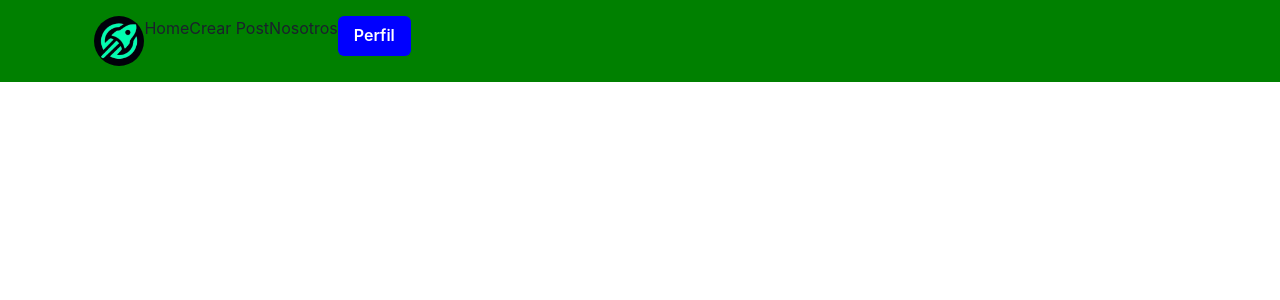
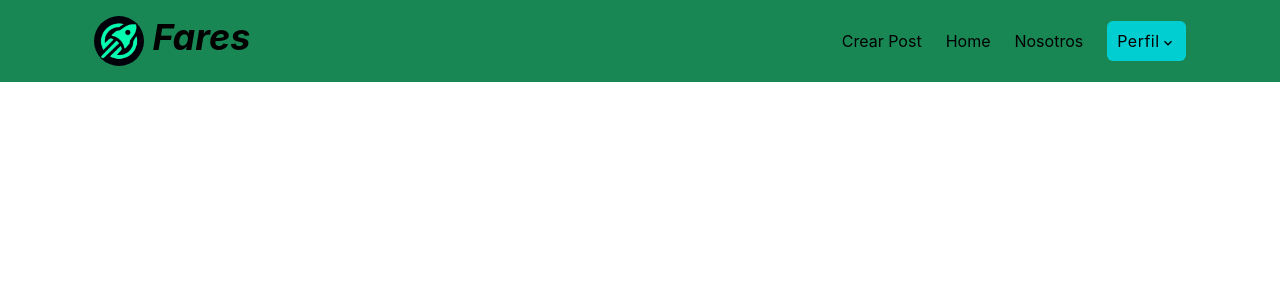
Before and after one commit to MauroGGutierrez/creando-login-with-leandro, a React (Create React App) app: page / in a window 1280 px wide. Shown: the top 300 px of the page. Built offline with nearby package versions, Linux system fonts and the light colour scheme.

Commit message:
perfil añadido

```diff
--- a/src/Form.js
+++ b/src/Form.js
@@ -1,5 +1,4 @@
-import { EmailIcon, LockIcon, ViewIcon } from "@chakra-ui/icons";
-import logo from "./images/fares.png";
+import { EmailIcon, ViewIcon } from "@chakra-ui/icons";
 import { Formik } from "formik";
 import * as Yup from "yup";
 import TextField from "./TextField";
@@ -48,7 +47,7 @@ function App() {
                     Logeate
                   </Text>
                   <Box borderRadius="50%" border="2px solid #52b788">
-                    <Logo logo={logo} />
+                    <Logo />
                   </Box>
                 </Flex>
                 <form onSubmit={formik.handleSubmit}>
--- a/src/Logo.js
+++ b/src/Logo.js
@@ -1,6 +1,8 @@
 import { Img } from "@chakra-ui/react";
 import React from "react";
-const Logo = ({ logo }) => {
+import logo from "./images/fares-bgBlack.jpeg";
+
+const Logo = () => {
   return (
     <Img
       w="50px"
--- a/src/NavbarAdmin.js
+++ b/src/NavbarAdmin.js
@@ -1,46 +1,57 @@
+import { ChevronDownIcon } from "@chakra-ui/icons";
 import {
   Box,
-  Button,
   Container,
   Flex,
   Heading,
   Link,
   Menu,
   MenuButton,
-  MenuDivider,
   MenuGroup,
   MenuItem,
   MenuList,
 } from "@chakra-ui/react";
 import React from "react";
 import Logo from "./Logo";
-import logoblack from "./images/fares-bgBlack.jpeg";
+
 const NavbarAdmin = () => {
   return (
     <>
-      <Box bgColor="green" p="1rem">
+      <Box bgColor={" rgb(25,135,84)"} color="black" p="1rem">
         <Container maxWidth="90%">
-          <Flex>
-            <Box>
-              <Logo logo={logoblack} />
-            </Box>
+          <Flex justifyContent="space-between">
+            <Flex gap={2}>
+              <Logo />
+              <Heading fontWeight="bold" as="cite">
+                Fares
+              </Heading>
+            </Flex>
+            <Flex alignItems="center" gap={6}>
+              <Link>Crear Post</Link>
               <Link>Home</Link>
-            <Link>Crear Post</Link>
               <Link>Nosotros</Link>
               <Box>
                 <Menu closeOnBlur>
-                <MenuButton as={Button} color="white" bgColor="blue">
+                  <MenuButton
+                    p={"8px 10px"}
+                    transition="all 0.2s"
+                    borderRadius="md"
+                    bgColor="darkturquoise"
+                    letterSpacing={0.5}
+                  >
                     Perfil
+                    <ChevronDownIcon />
                   </MenuButton>
                   <MenuList>
                     <MenuGroup>
-                    <MenuItem>Info. de usuario</MenuItem>
+                      <MenuItem>Mis datos</MenuItem>
                       <MenuItem>Foto</MenuItem>
                       <MenuItem>Modificar</MenuItem>
                     </MenuGroup>
                   </MenuList>
                 </Menu>
               </Box>
+            </Flex>
           </Flex>
         </Container>
       </Box>
```
Lines whose indentation alone changed are shown as unchanged.
